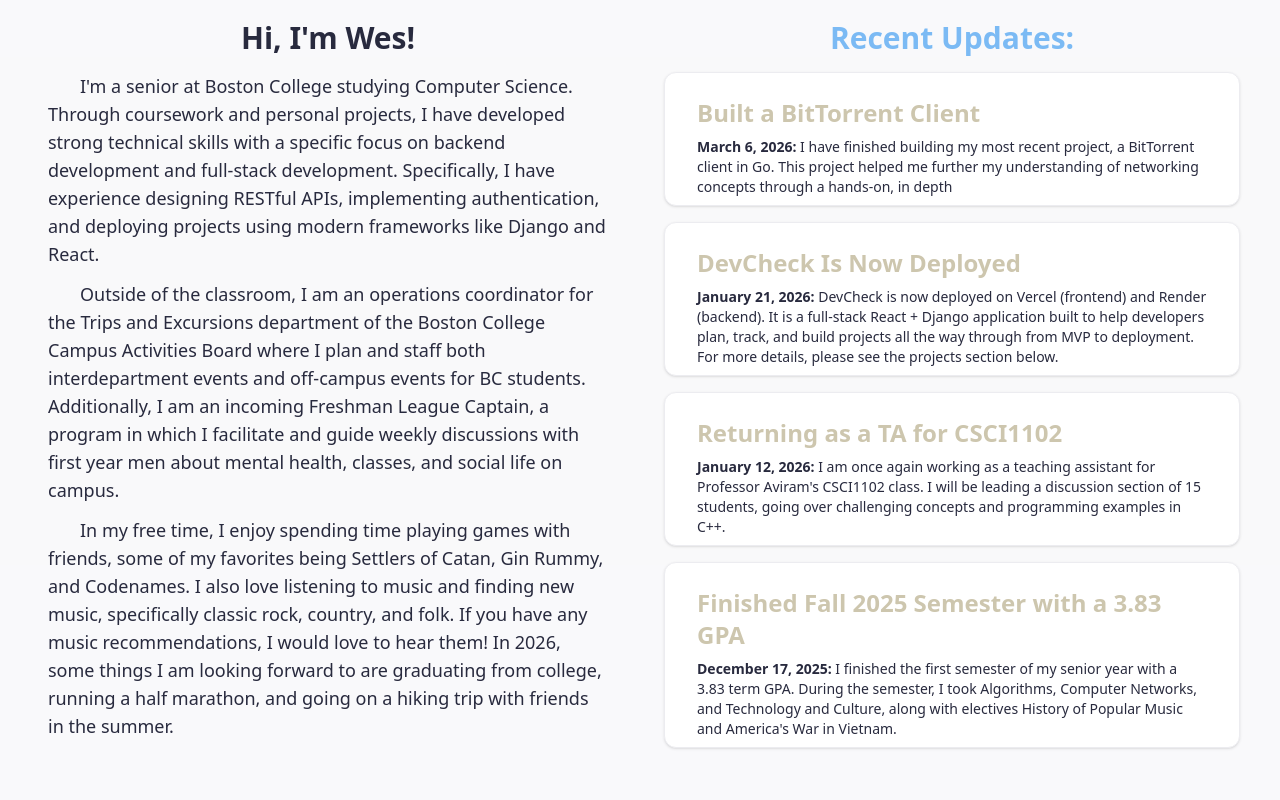
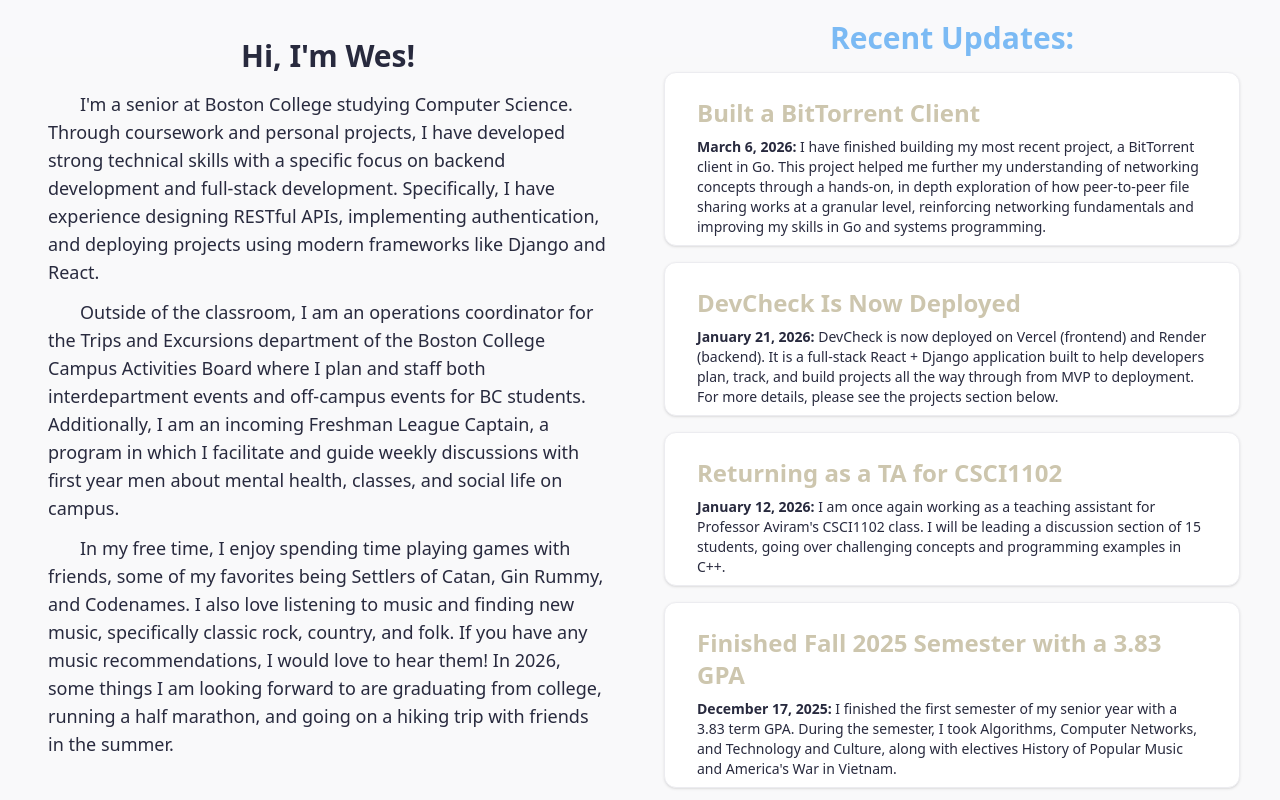
Before and after one commit to wesley-lawson13/WesleyLawsonPortfolio, a React (Vite) app in the folder Portfolio/: page / in a window 1280 px wide. Shown: the part 960-1760 px from the top of the page. Built offline with nearby package versions, Linux system fonts and the light colour scheme.

Commit message:
Fixing recent updates section

```diff
--- a/Portfolio/src/components/AboutSection.jsx
+++ b/Portfolio/src/components/AboutSection.jsx
@@ -7,7 +7,7 @@ export const AboutSection = () => {
     {
       header: "Built a BitTorrent Client",
       date: "March 6, 2026",
-      info: "I have finished building my most recent project, a BitTorrent client in Go. This project helped me further my understanding of networking concepts through a hands-on, in depth ",
+      info: "I have finished building my most recent project, a BitTorrent client in Go. This project helped me further my understanding of networking concepts through a hands-on, in depth exploration of how peer-to-peer file sharing works at a granular level, reinforcing networking fundamentals and improving my skills in Go and systems programming.",
     },
     {
       header: "DevCheck Is Now Deployed",
--- a/Portfolio/src/components/ContactSection.jsx
+++ b/Portfolio/src/components/ContactSection.jsx
@@ -45,7 +45,7 @@ export const ContactSection = () => {
             for more updates coming soon.
           </i>
           <p className="text-dark">
-            <b>Last Update:</b> April 12, 2026
+            <b>Last Update:</b> April 13, 2026
           </p>
         </div>
       </div>
```
